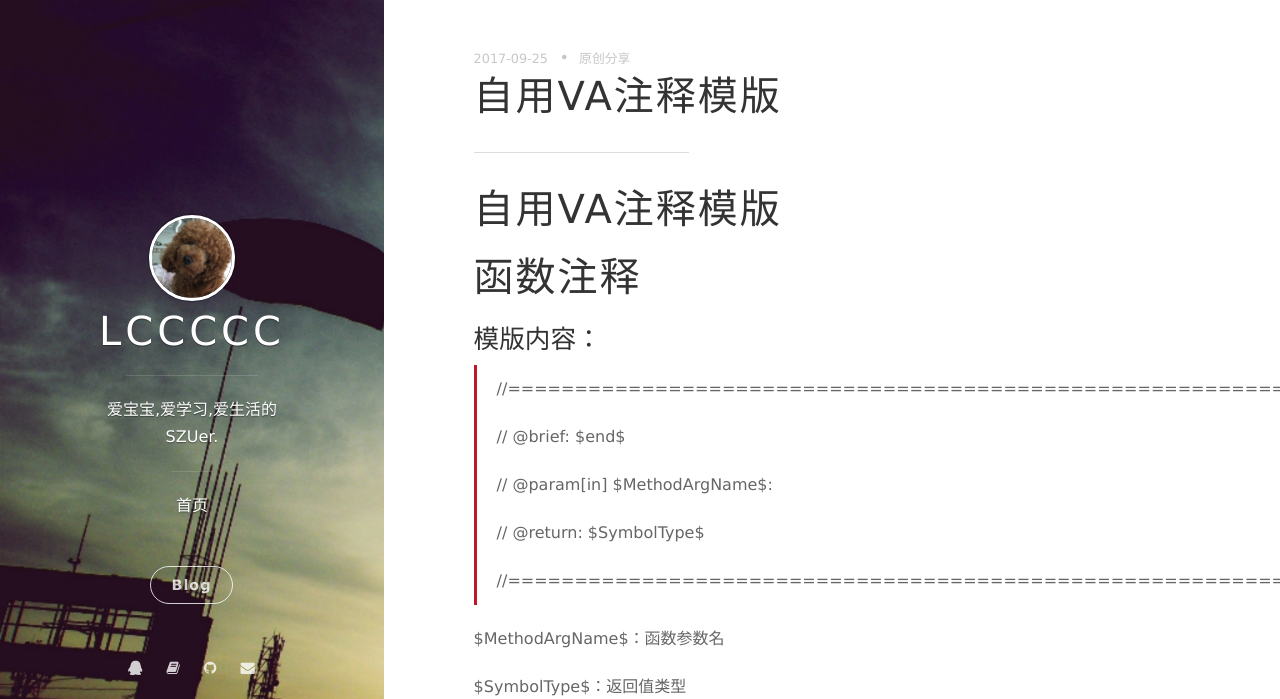
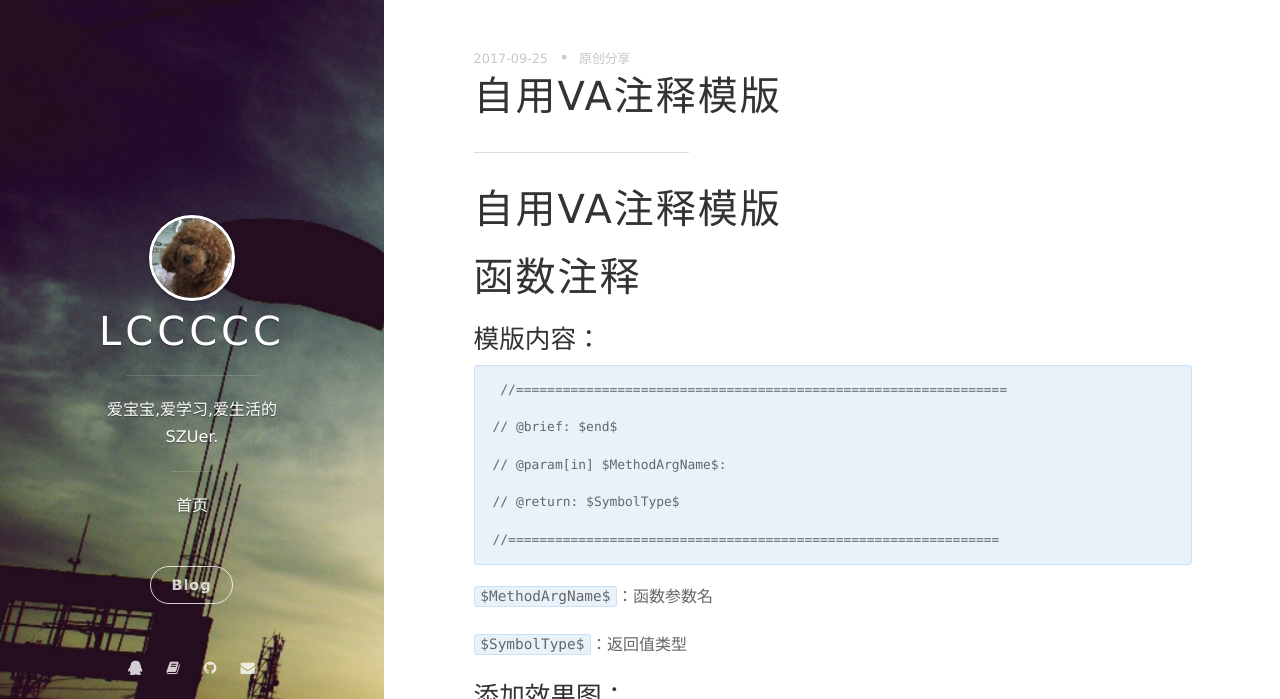
Before and after one commit to liuchang0523/liuchang0523.github.io, a Jekyll site: the page built from _posts/2017-09-25-自用VA注释模版.md, in a window 1280 px wide and 900 px high, cut to the strip 0-699 px from the top of the window. Built offline with Jekyll 4.4.1, drawn with Linux system fonts in a browser that asks for light colours; nearby versions of some CDN libraries; comment, search, counter and statistics services are not loaded.

Commit message:
修改了一下格式

````diff
--- a/_posts/2017-09-25-自用VA注释模版.md
+++ b/_posts/2017-09-25-自用VA注释模版.md
@@ -13,19 +13,21 @@ tags: 原创分享
 
 ### 模版内容：
 
-> //===============================================================
->
-> // @brief: $end$
->
-> // @param[in] $MethodArgName$:
->
-> // @return: $SymbolType$
->
-> //===============================================================
+```
+ //===============================================================
 
-$MethodArgName$：函数参数名
+// @brief: $end$
 
-$SymbolType$：返回值类型
+// @param[in] $MethodArgName$:
+
+// @return: $SymbolType$
+
+//===============================================================
+```
+
+`$MethodArgName$`：函数参数名
+
+`$SymbolType$`：返回值类型
 
 ### 添加效果图：
 
````
